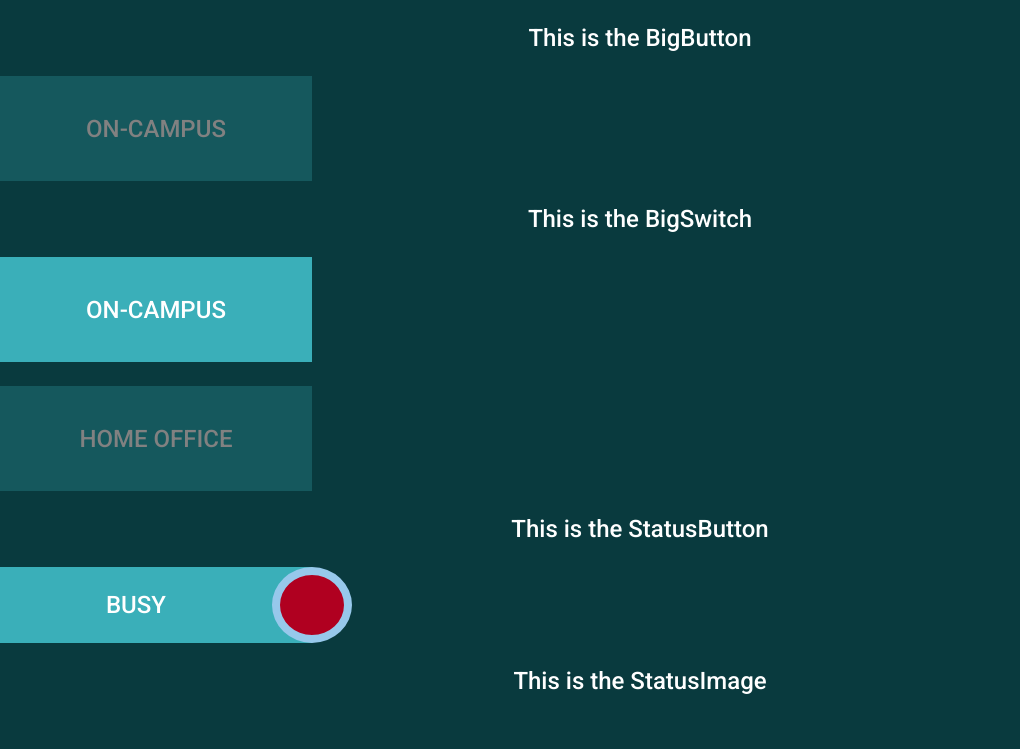
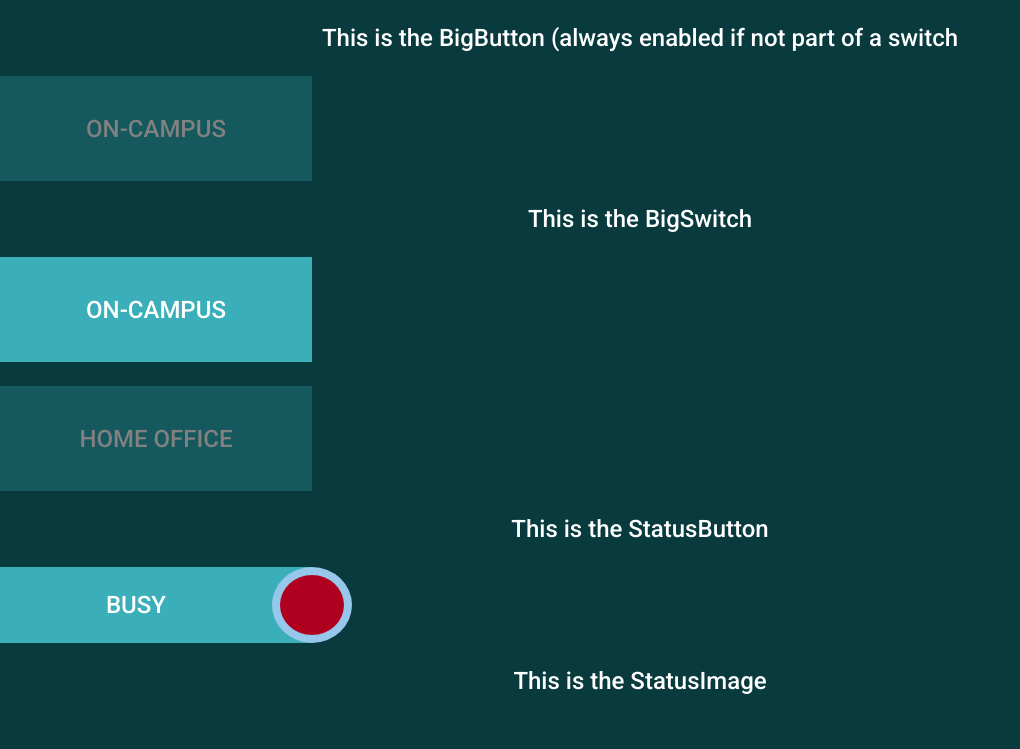
Before and after one commit to knutsanl/oblig2, a React (Create React App) app: page / in a window 1280 px wide. Shown: the top 749 px of the page, without its empty margins (0-1020 px from the left). Built offline with nearby package versions, Linux system fonts and the light colour scheme.

Commit message:
BigButton always enabled if not part of switch

```diff
--- a/src/App.js
+++ b/src/App.js
@@ -77,8 +77,8 @@ class App extends Component {
     const config = { textWhenChecked: 'on-campus', textWhenUnchecked: 'Home office' };
     return (
       <div className="App">
-        <p>This is the BigButton</p>
-        <BigButton text={this.state.myUser.place} enabled={available} />
+        <p>This is the BigButton (always enabled if not part of a switch</p>
+        <BigButton text={this.state.myUser.place} />
 
         <p>This is the BigSwitch</p>
         <BigSwitch config={config} checked={onCampus} />
```
